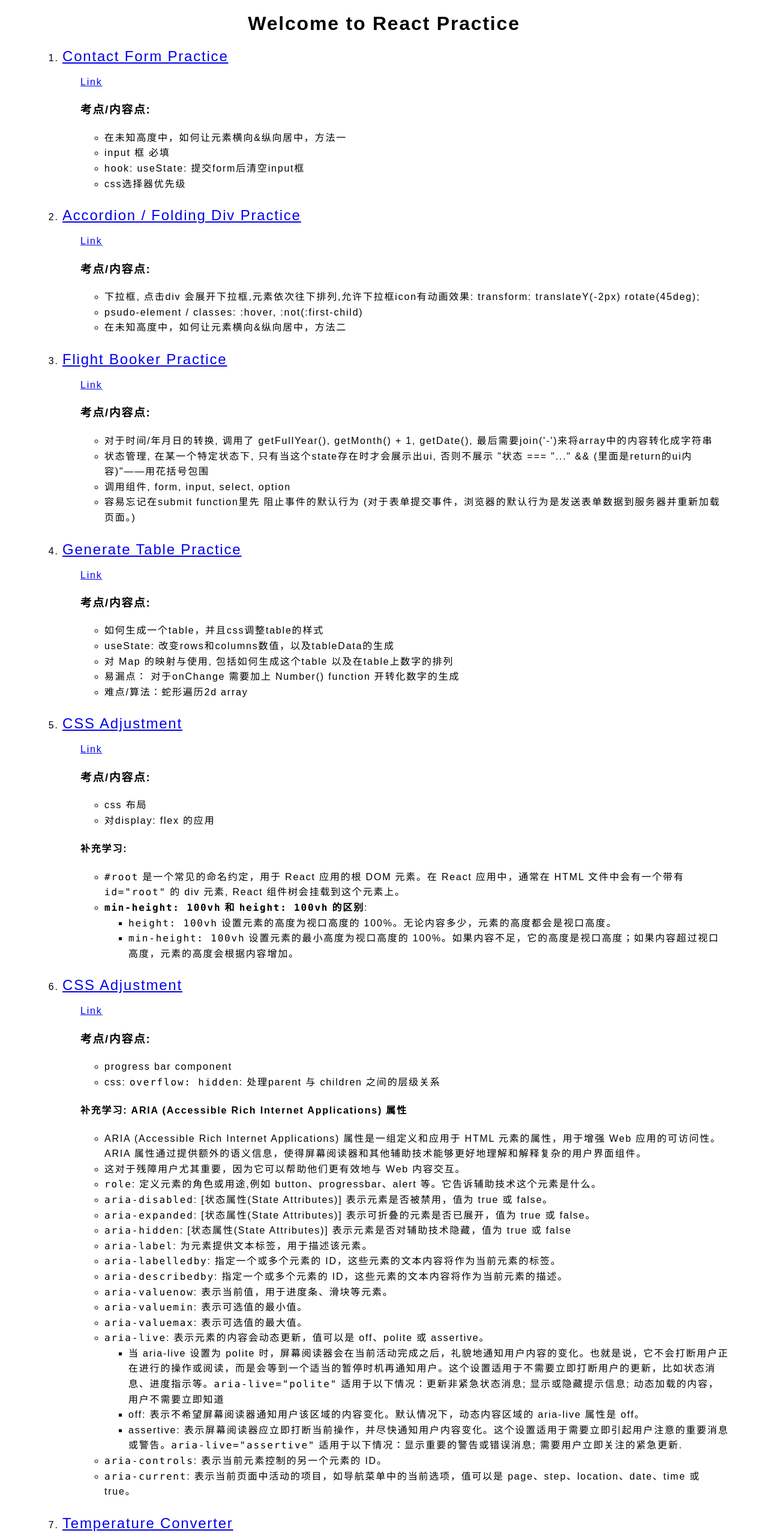
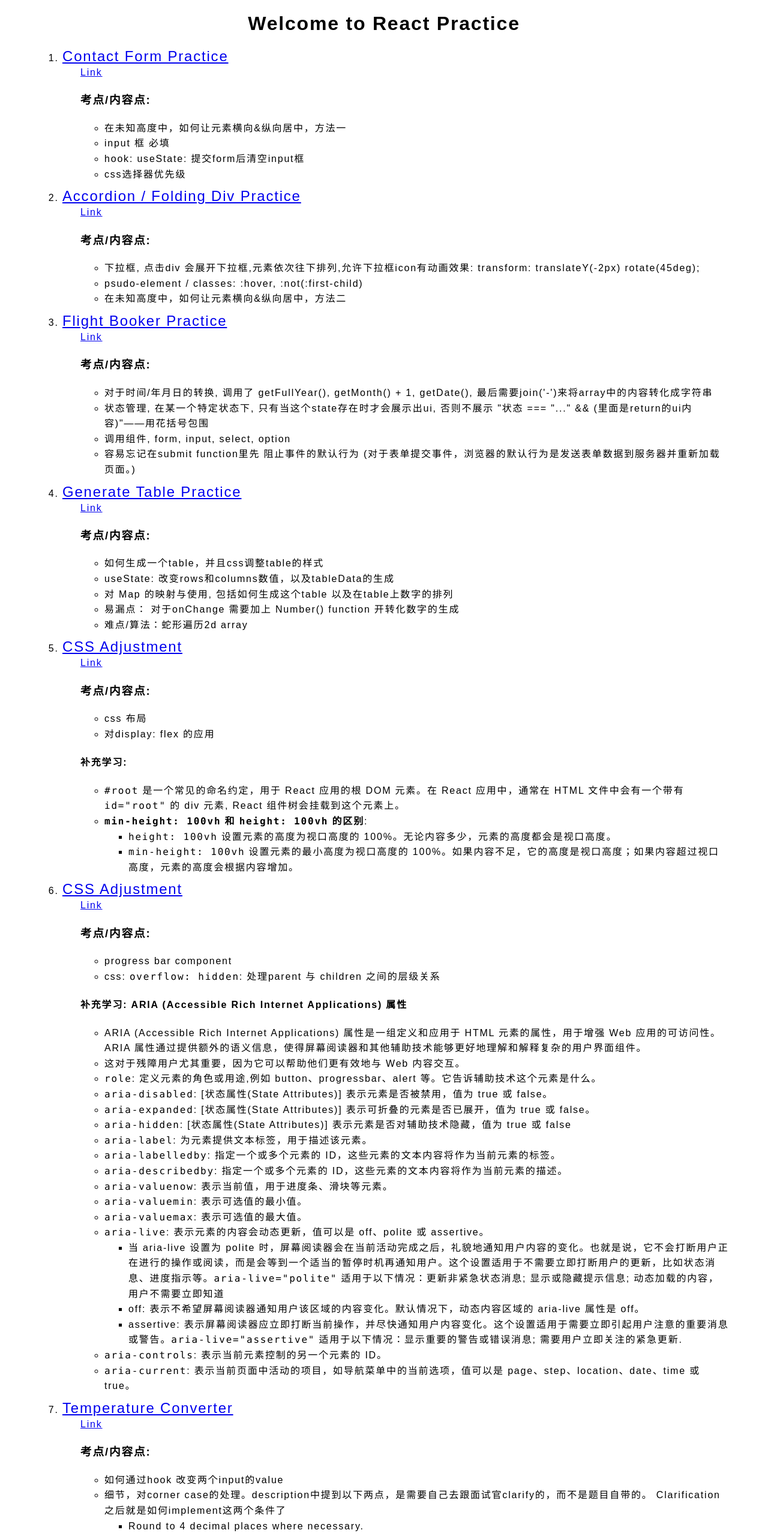
Before and after one commit to JiayingYu152/FrontendProjects, a React (Create React App) app in the folder react-practice/: page / in a window 1280 px wide. Shown: the top 2560 px of the page at 60% size. Built offline with nearby package versions, Linux system fonts and the light colour scheme.

Commit message:
fixed bug for App.js

```diff
--- a/react-practice/src/App.js
+++ b/react-practice/src/App.js
@@ -21,7 +21,7 @@ function Home() {
           <Link to="/contact-form" className="li-title">
             Contact Form Practice
           </Link>
-          <p className="important-paragraph">
+          <div className="important-paragraph">
             <a href="https://www.greatfrontend.com/questions/user-interface/contact-form/v/c2f1019c-a3dc-4ec4-bf4a-5373d8c31357">
               Link
             </a>
@@ -32,14 +32,14 @@ function Home() {
               <li>hook: useState: 提交form后清空input框</li>
               <li>css选择器优先级</li>
             </ul>
-          </p>
+          </div>
         </li>
 
         <li>
           <Link to="/accordion" className="li-title">
             Accordion / Folding Div Practice
           </Link>
-          <p className="important-paragraph">
+          <div className="important-paragraph">
             <a href="https://www.greatfrontend.com/questions/user-interface/accordion">
               Link
             </a>
@@ -53,14 +53,14 @@ function Home() {
               <li>psudo-element / classes: :hover, :not(:first-child)</li>
               <li>在未知高度中，如何让元素横向&纵向居中，方法二</li>
             </ul>
-          </p>
+          </div>
         </li>
 
         <li>
           <Link to="./flight-booker" className="li-title">
             Flight Booker Practice
           </Link>
-          <p className="important-paragraph">
+          <div className="important-paragraph">
             <a href="https://www.greatfrontend.com/questions/user-interface/flight-booker">
               Link
             </a>
@@ -81,14 +81,14 @@ function Home() {
                 (对于表单提交事件，浏览器的默认行为是发送表单数据到服务器并重新加载页面。)
               </li>
             </ul>
-          </p>
+          </div>
         </li>
 
         <li>
           <Link to="/generate-table" className="li-title">
             Generate Table Practice{" "}
           </Link>
-          <p className="important-paragraph">
+          <div className="important-paragraph">
             <a href="https://www.greatfrontend.com/questions/user-interface/generate-table">
               Link
             </a>
@@ -106,14 +106,14 @@ function Home() {
               </li>
               <li>难点/算法：蛇形遍历2d array</li>
             </ul>
-          </p>
+          </div>
         </li>
 
         <li>
           <Link to="/css-Adjustment" className="li-title">
             CSS Adjustment
           </Link>
-          <p className="important-paragraph">
+          <div className="important-paragraph">
             <a href="https://www.greatfrontend.com/questions/user-interface/holy-grail">
               Link
             </a>
@@ -151,14 +151,14 @@ function Home() {
                 </ul>
               </li>
             </ul>
-          </p>
+          </div>
         </li>
 
         <li>
           <Link to="/progress-bar" className="li-title">
             CSS Adjustment
           </Link>
-          <p className="important-paragraph">
+          <div className="important-paragraph">
             <a href="https://www.greatfrontend.com/questions/user-interface/progress-bar">
               Link
             </a>
@@ -252,14 +252,14 @@ function Home() {
                 page、step、location、date、time 或 true。
               </li>
             </ul>
-          </p>
+          </div>
         </li>
 
         <li>
           <Link to="./temperature-converter" className="li-title">
             Temperature Converter
           </Link>
-          <p className="important-paragraph">
+          <div className="important-paragraph">
             <a href="https://www.greatfrontend.com/questions/user-interface/temperature-converter">
               Link
             </a>
@@ -280,14 +280,14 @@ function Home() {
                 </ul>
               </li>
             </ul>
-          </p>
+          </div>
         </li>
 
         <li>
           <Link to="./mortgage-calculator" className="li-title">
             Mortgage Calculator
           </Link>
-          <p className="important-paragraph">
+          <div className="important-paragraph">
             <a href="https://www.greatfrontend.com/questions/user-interface/mortgage-calculator">
               Link
             </a>
@@ -462,14 +462,14 @@ function Home() {
                 </ul>
               </li>
             </ol>
-          </p>
+          </div>
         </li>
 
         <li>
           <Link to="/tweet-ui" className="li-title">
             Tweet UI
           </Link>
-          <p className="important-paragraph">
+          <div className="important-paragraph">
             <a href="https://www.greatfrontend.com/questions/user-interface/tweet">
               Link
             </a>
@@ -491,14 +491,14 @@ function Home() {
                 来达到最终效果{" "}
               </li>
             </ul>
-          </p>
+          </div>
         </li>
 
         <li>
           <Link to="/tabs" className="li-title">
             Tabs
           </Link>
-          <p className="important-paragraph">
+          <div className="important-paragraph">
             <a href="https://www.greatfrontend.com/questions/user-interface/tabs">
               Link
             </a>
@@ -512,9 +512,9 @@ function Home() {
               <li>
                 通过 <code>map</code> 来映射传参
               </li>
-              <li>对不同状态下的 component 的className定义 -> CSS </li>
+              <li>对不同状态下的 component 的className定义 - CSS </li>
             </ul>
-          </p>
+          </div>
         </li>
       </ol>
     </div>
```
